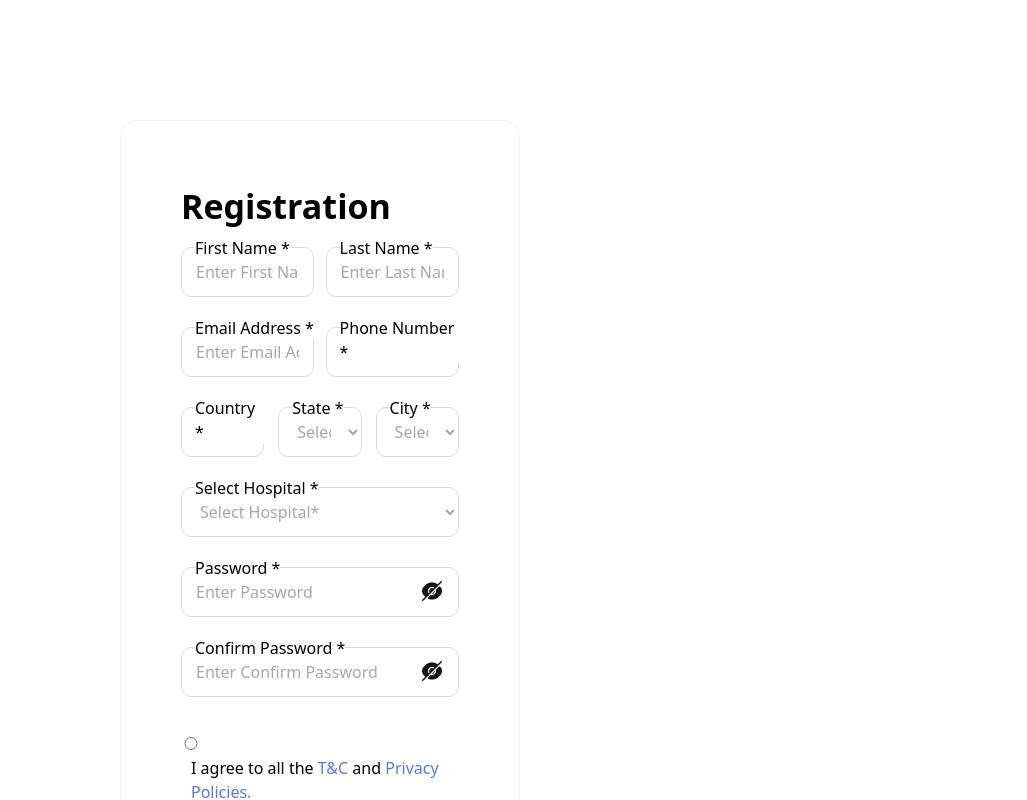
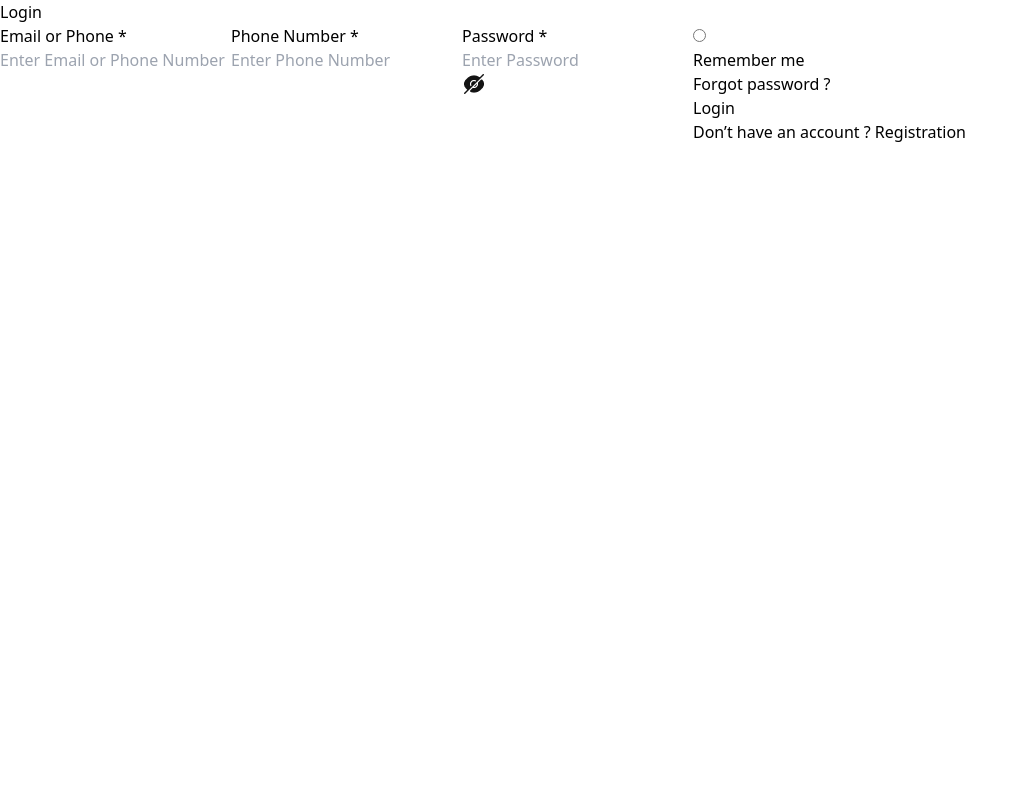
Before and after one commit to SwiftRut/frontend_Patient_Management, a React (Vite) app: page /login in a window 1280 px wide. Shown: the top 800 px of the page, without its empty margins (0-1027 px from the left). Built offline with nearby package versions, Linux system fonts and the light colour scheme.

Commit message:
router error solved

```diff
--- a/src/App.jsx
+++ b/src/App.jsx
@@ -1,25 +1,20 @@
-import { useState } from 'react'
-import reactLogo from './assets/react.svg'
-import viteLogo from '/vite.svg'
-import Registration from './pages/Registration'
-import { BrowserRouter, Route, Routes } from 'react-router-dom'
-import Login from './pages/Login'
+import "./pages/pages.css";
+
+import { BrowserRouter, Route, Routes } from "react-router-dom";
+import Login from "./pages/Login";
+import Registration from "./pages/Registration";
 
 function App() {
-
   return (
     <>
-    {/* <Login/> */}
-    <Registration/>
-
       <BrowserRouter>
         <Routes>
-          <Route path='/registration' element={Registration}/>
-          <Route path='/login' element={Login}/>
+          <Route path="/registration" element={<Registration />} />
+          <Route path="/login" element={<Login />} />
         </Routes>
       </BrowserRouter>
     </>
-  )
+  );
 }
 
-export default App
+export default App;
```
Also changed, not shown: src/pages/Login.jsx (+1 -6 lines).
